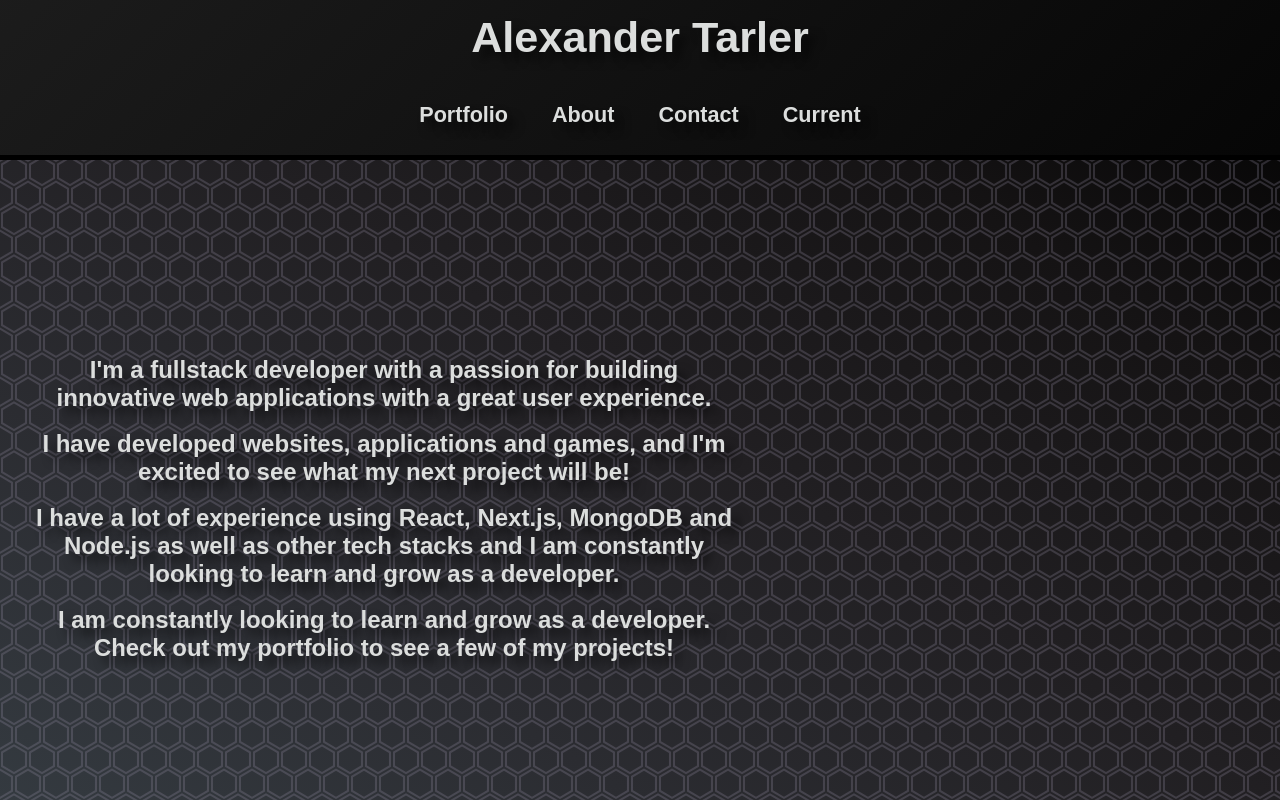
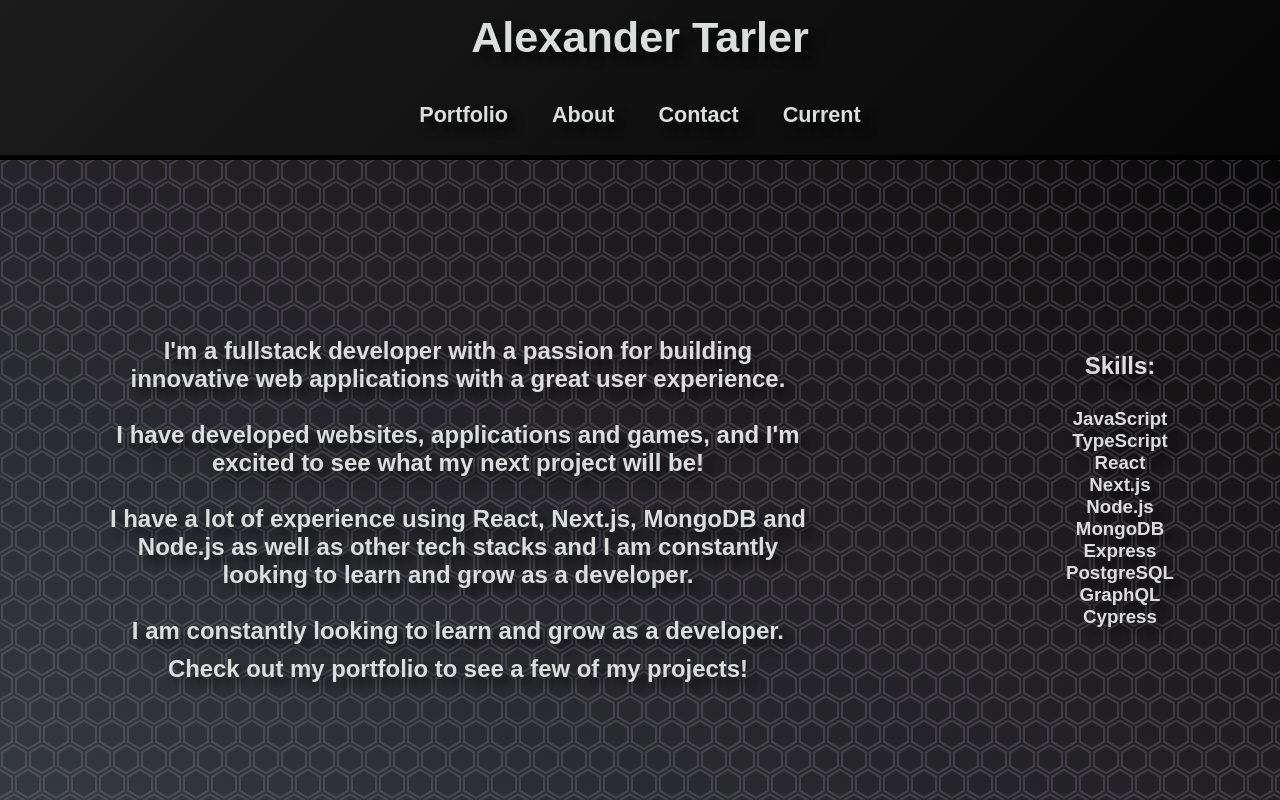
Before and after one commit to AlexanderTarler/Portfolio, a Next.js app: page /about in a window 1280 px wide. Shown: the top 800 px of the page. Built offline with nearby package versions, Linux system fonts and the light colour scheme.

Commit message:
Moved elements in the about page due to faulty web scaling

```diff
--- a/app/about/about.css
+++ b/app/about/about.css
@@ -30,29 +30,24 @@
         width: 100vw;
         align-items: center;
         justify-content: center;
-        flex-direction: column;
+        flex-direction: row;
         margin-left: 0vw;
         margin-block: 0svh;
     }
 
     h2 {
-        margin-bottom: 20;
+        margin-bottom: 10px;
     }
 
     #about-text-box {
-        position: relative;
-        top: 28vh;
+        position: initial;
         border: none;
         width: 55vw;
-        right: 20vw;
     }
 
     #tech-stacks {
-        position: relative;
-        bottom: 45vh;
-        left: 15vw;
-        margin-top: 23vh;
-        padding-bottom: 0vh;
+        position: initial;
+        margin-left: 20vw;
     }
 
 }
```
